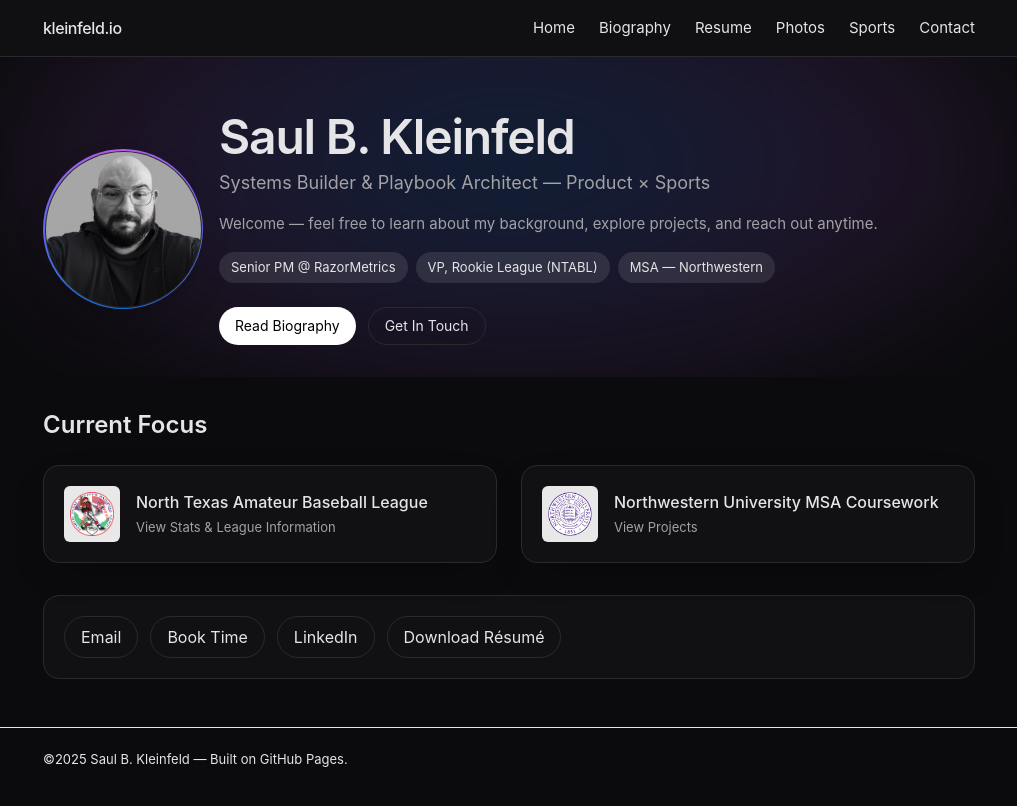
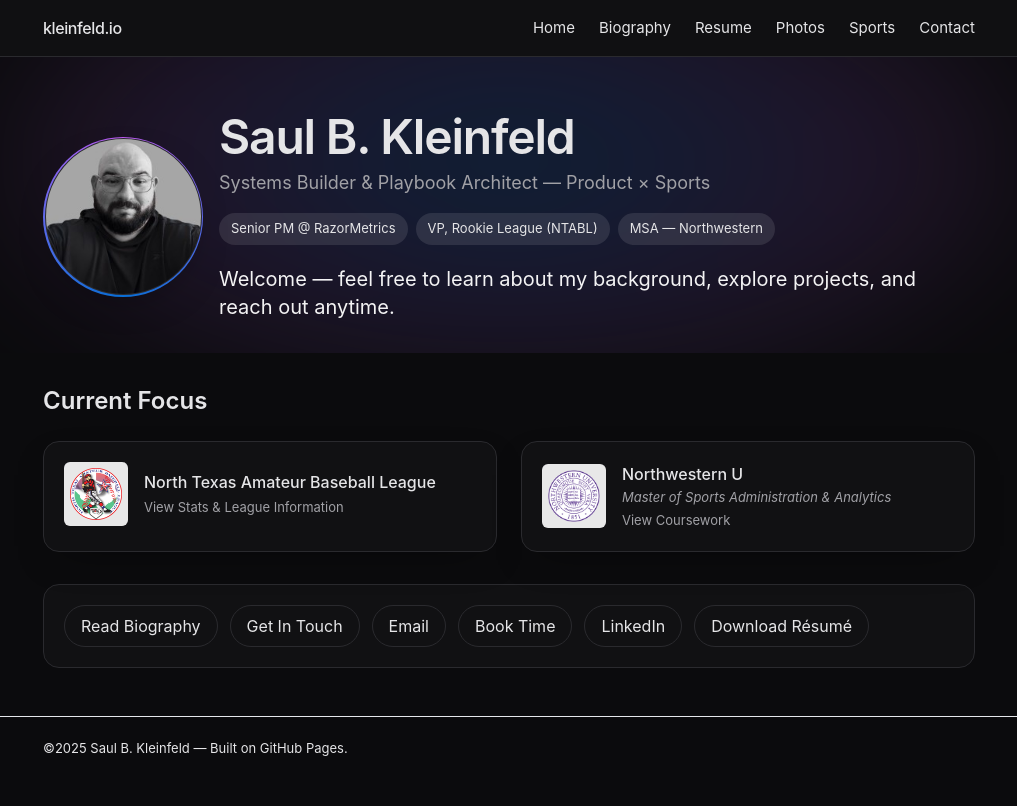
Before and after one commit to skleinfeld/Kleinfeld.io, a Jekyll site: the page built from index.md, in a window 1280 px wide. Shown: the top 806 px of the page, without its empty margins (131-1148 px from the left). Built offline with Jekyll 4.4.1, drawn with Linux system fonts in a browser that asks for light colours; nearby versions of some CDN libraries; some of the changed lines change nothing that is shown.

Commit message:
Revamp hero section and quick links layout
Moved role chips above the welcome line, enhanced the welcome message styling, and relocated biography/contact CTAs to the quick links section. Updated NTABL and Northwestern card images to larger sizes and improved Northwestern card text for clarity.

```diff
--- a/index.md
+++ b/index.md
@@ -27,28 +27,17 @@
         <h1 class="text-4xl sm:text-5xl font-semibold tracking-tight">Saul B. Kleinfeld</h1>
         <p class="mt-2 text-lg text-d-sub">Systems Builder & Playbook Architect — Product × Sports</p>
 
-        <!-- Welcome line -->
-        <p class="mt-4 text-[15px] text-d-sub">
-          Welcome — feel free to learn about my background, explore projects, and reach out anytime.
-        </p>
-
-        <!-- role chips -->
+        <!-- role chips (moved up) -->
         <div class="mt-4 flex flex-wrap gap-2">
           <span class="inline-flex items-center px-3 py-1.5 rounded-full text-[13px] bg-white/10 text-d-fg">Senior PM @ RazorMetrics</span>
           <span class="inline-flex items-center px-3 py-1.5 rounded-full text-[13px] bg-white/10 text-d-fg">VP, Rookie League (NTABL)</span>
           <span class="inline-flex items-center px-3 py-1.5 rounded-full text-[13px] bg-white/10 text-d-fg">MSA — Northwestern</span>
         </div>
 
-        <div class="mt-6 flex flex-wrap gap-3">
-          <a href="{{ '/biography/' | relative_url }}"
-             class="inline-flex items-center rounded-full bg-white text-black px-4 py-2 text-sm hover:opacity-90">
-            Read Biography
-          </a>
-          <a href="{{ '/contact/' | relative_url }}"
-             class="inline-flex items-center rounded-full border border-d-line px-4 py-2 text-sm hover:bg-white/5">
-            Get In Touch
-          </a>
-        </div>
+        <!-- brighter, larger welcome line -->
+        <p class="mt-5 text-[17px] sm:text-xl text-white/95">
+          Welcome — feel free to learn about my background, explore projects, and reach out anytime.
+        </p>
       </div>
     </div>
   </div>
@@ -64,7 +53,7 @@
        class="group block rounded-2xl bg-d-card border border-d-line p-5 shadow-card hover:bg-white/5 transition-colors">
       <div class="flex items-center gap-4">
         <img src="{{ '/ntabl-logo.png' | relative_url }}" alt="NTABL"
-             class="h-14 w-14 rounded-md bg-white/90 object-contain p-1.5">
+             class="h-16 w-16 rounded-md bg-white/90 object-contain p-1.5">
         <div>
           <h3 class="font-medium">North Texas Amateur Baseball League</h3>
           <p class="text-[13px] text-d-sub mt-1">View Stats &amp; League Information</p>
@@ -77,19 +66,24 @@
        class="group block rounded-2xl bg-d-card border border-d-line p-5 shadow-card hover:bg-white/5 transition-colors">
       <div class="flex items-center gap-4">
         <img src="{{ '/northwestern-seal.png' | relative_url }}" alt="Northwestern University"
-             class="h-14 w-14 rounded-md bg-white/90 object-contain p-1.5">
+             class="h-16 w-16 rounded-md bg-white/90 object-contain p-1.5">
         <div>
-          <h3 class="font-medium">Northwestern University MSA Coursework</h3>
-          <p class="text-[13px] text-d-sub mt-1">View Projects</p>
+          <h3 class="font-medium">Northwestern U</h3>
+          <p class="text-[13px] text-d-sub mt-0.5 italic">Master of Sports Administration &amp; Analytics</p>
+          <p class="text-[13px] text-d-sub mt-1">View Coursework</p>
         </div>
       </div>
     </a>
   </div>
 </section>
 
-<!-- QUICK LINKS -->
+<!-- QUICK LINKS (now also includes the hero CTAs) -->
 <section class="wrap mx-auto px-4 sm:px-6 pb-12">
   <div class="rounded-2xl border border-d-line bg-d-card p-5 flex flex-wrap gap-3">
+    <a class="inline-flex items-center rounded-full border border-d-line px-4 py-2 hover:bg-white/5"
+       href="{{ '/biography/' | relative_url }}">Read Biography</a>
+    <a class="inline-flex items-center rounded-full border border-d-line px-4 py-2 hover:bg-white/5"
+       href="{{ '/contact/' | relative_url }}">Get In Touch</a>
     <a class="inline-flex items-center rounded-full border border-d-line px-4 py-2 hover:bg-white/5"
        href="mailto:saul@kleinfeld.io?subject=Hello%20Saul&body=Hi%20Saul%2C%0D%0A%0D%0A">Email</a>
     <a class="inline-flex items-center rounded-full border border-d-line px-4 py-2 hover:bg-white/5"
```
